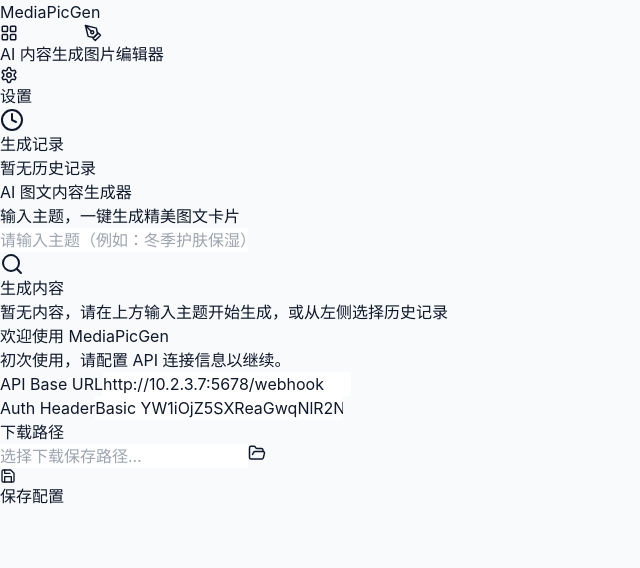
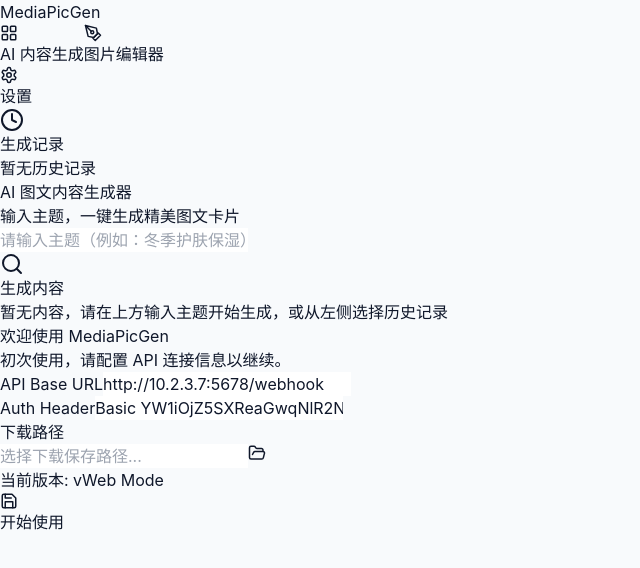
Before and after one commit to yangshare/MediaPicGen, a React (Vite) app: page / in a window 1280 px wide. Shown: the top 568 px of the page, without its empty margins (0-640 px from the left). Built offline with nearby package versions, Linux system fonts and the light colour scheme.

Commit message:
feat(自动更新): 添加应用版本显示和更新状态通知
在设置模态框中显示当前应用版本，并通过IPC通信获取版本号
为自动更新过程添加状态通知和进度显示，提升用户体验

```diff
--- a/src/features/settings/components/SettingsModal.tsx
+++ b/src/features/settings/components/SettingsModal.tsx
@@ -13,6 +13,7 @@
   const [baseUrl, setBaseUrl] = useState('');
   const [authHeader, setAuthHeader] = useState('');
   const [downloadPath, setDownloadPath] = useState('');
+  const [appVersion, setAppVersion] = useState<string>('');
   const [error, setError] = useState<string | null>(null);
 
   useEffect(() => {
@@ -27,6 +28,18 @@
         setBaseUrl('http://10.2.3.7:5678/webhook');
         setAuthHeader('Basic YW1iOjZ5SXReaGwqNlR2NUFa');
         setDownloadPath('');
+      }
+
+      // Get App Version
+      try {
+        // @ts-ignore
+        const { ipcRenderer } = window.require('electron');
+        ipcRenderer.invoke('get-app-version').then((version: string) => {
+          setAppVersion(version);
+        });
+      } catch (e) {
+        console.log('Not in Electron environment');
+        setAppVersion('Web Mode');
       }
     }
   }, [isOpen]);
@@ -130,23 +143,30 @@
               />
               <button
                 onClick={handleSelectFolder}
-                className="px-3 py-2 bg-slate-100 hover:bg-slate-200 text-slate-600 rounded-lg transition-colors"
+                className="px-4 py-2 bg-slate-100 text-slate-600 rounded-lg hover:bg-slate-200 transition-colors"
                 title="选择文件夹"
               >
                 <FolderOpen size={18} />
               </button>
             </div>
           </div>
+
+          <div className="pt-2 border-t border-slate-100 flex items-center justify-between">
+             <div className="text-xs text-slate-400">
+               当前版本: v{appVersion}
+             </div>
+          </div>
+
         </div>
 
         {/* Footer */}
         <div className="bg-slate-50 px-6 py-4 border-t border-slate-100 flex justify-end">
           <button
             onClick={handleSave}
-            className="flex items-center gap-2 bg-blue-600 hover:bg-blue-700 text-white px-4 py-2 rounded-lg text-sm font-medium transition-colors"
+            className="flex items-center gap-2 bg-blue-600 text-white px-6 py-2 rounded-lg hover:bg-blue-700 transition-colors font-medium shadow-sm shadow-blue-200"
           >
-            <Save size={16} />
-            保存配置
+            <Save size={18} />
+            {isInitialSetup ? '开始使用' : '保存设置'}
           </button>
         </div>
       </div>
```
Also changed, not shown: electron/main.ts (+9 -0 lines).
